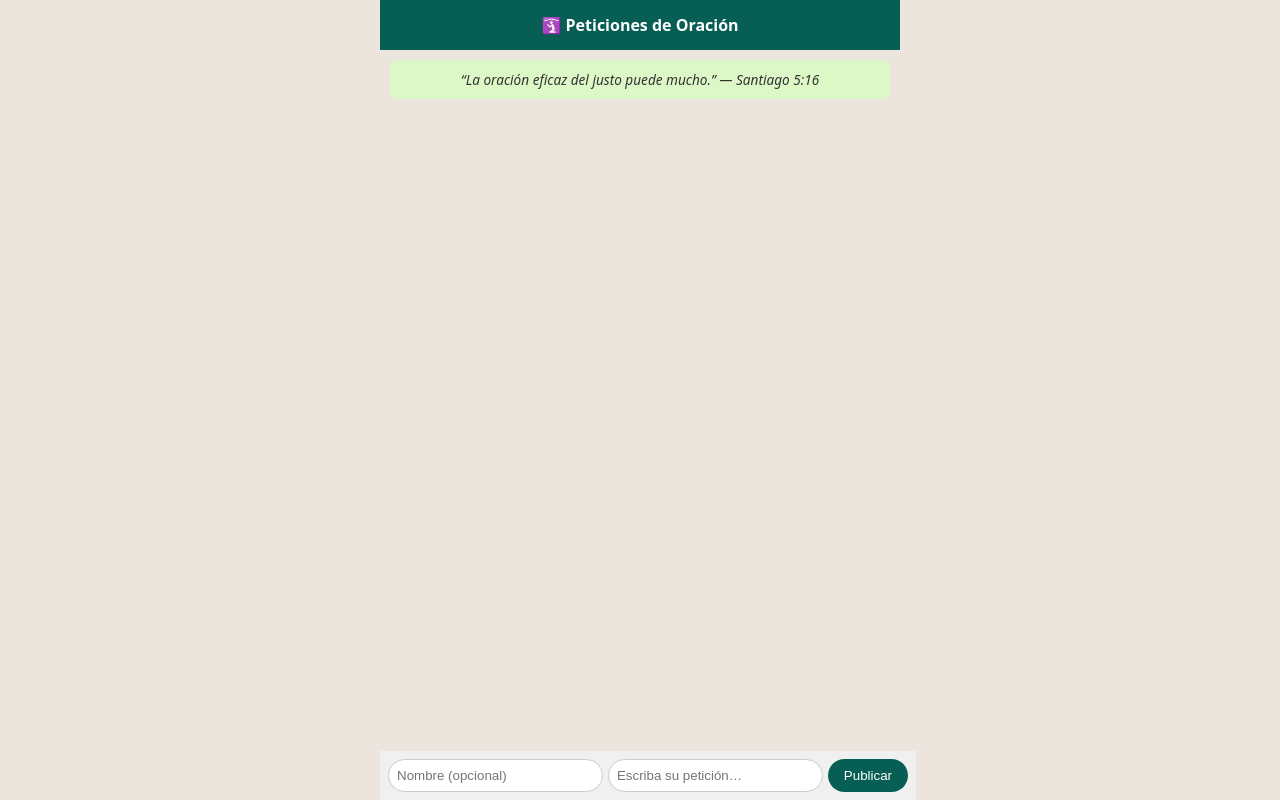
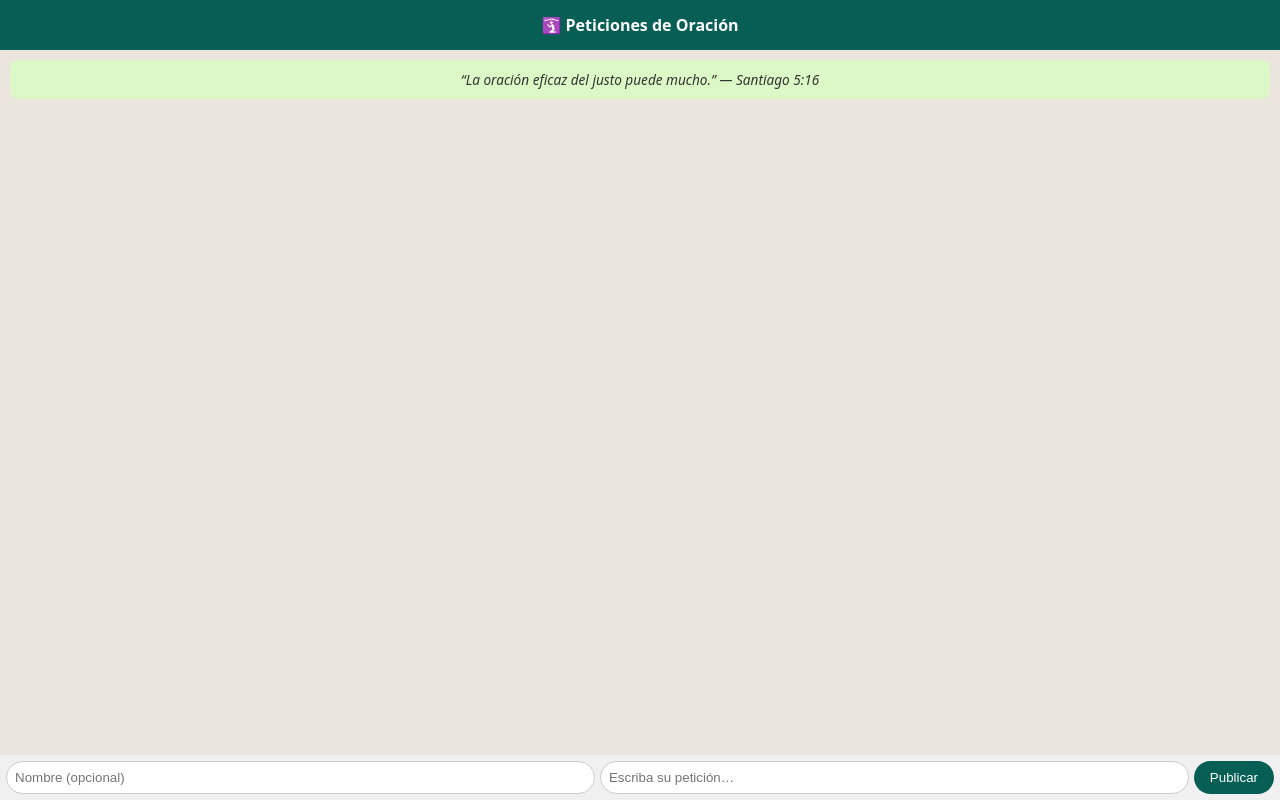
Before and after one commit to MrJay8592/Oraciones, a Flask app: page / in a window 1280 px wide. Run offline with Flask 3, Linux system fonts and the light colour scheme; data that the repository does not hold is empty.

Commit message:
Fix mobile layout and responsive sizing

```diff
--- a/templates/index.html
+++ b/templates/index.html
@@ -2,6 +2,7 @@
 <html lang="es">
 <head>
     <meta charset="UTF-8">
+    <meta name="viewport" content="width=device-width, initial-scale=1">
     <title>Peticiones de Oración</title>
     <style>
 body {
@@ -11,8 +12,8 @@ body {
 }
 
 .container {
-    max-width: 520px;
-    margin: auto;
+    width: 100%;
+    margin: 0;
     padding-bottom: 90px;
 }
 
@@ -43,8 +44,8 @@ body {
 
 .post {
     background: #ffffff;
-    margin: 8px 10px;
-    padding: 12px;
+    margin: 6px;
+    padding: 10px;
     border-radius: 6px;
     border-left: 4px solid #075e54;
 }
@@ -59,6 +60,7 @@ body {
     font-size: 0.95em;
     line-height: 1.4;
     margin-bottom: 10px;
+    overflow-wrap: break-word;
 }
 
 .post-actions {
@@ -81,10 +83,10 @@ body {
 .composer {
     position: fixed;
     bottom: 0;
-    width: 100%;
-    max-width: 520px;
+    left: 0;
+    right: 0;
     background: #f0f0f0;
-    padding: 8px;
+    padding: 6px;
     display: flex;
     gap: 5px;
 }
```
